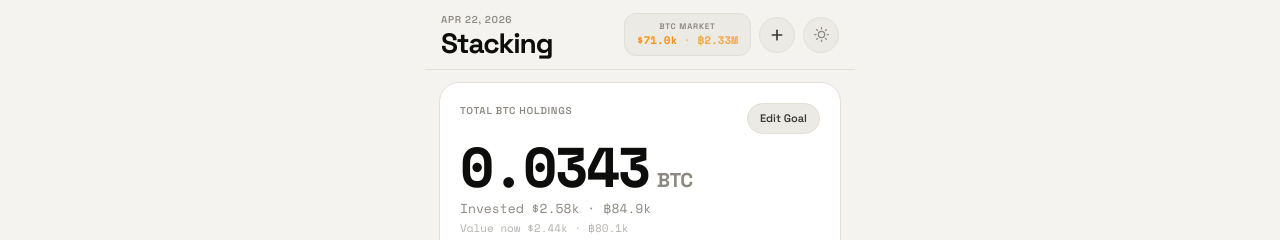
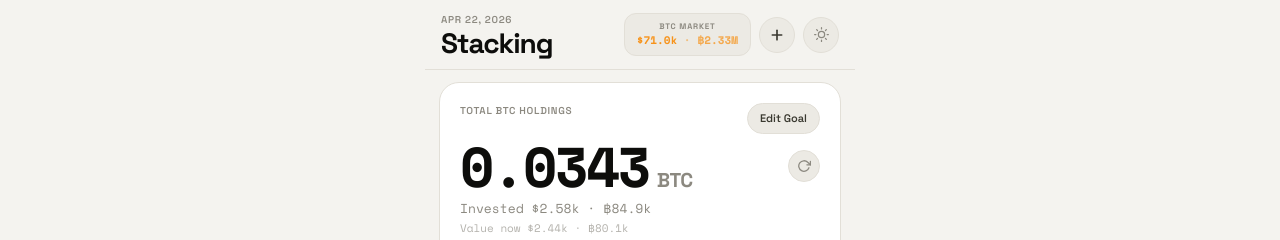
Before and after one commit to BTCtrapsignal/Stacking-BTC, a React (Vite) app: page / in a window 1280 px wide. Shown: the top 240 px of the page. Built offline with nearby package versions, Linux system fonts and the light colour scheme.

Commit message:
Add files via upload

```diff
--- a/src/App.jsx
+++ b/src/App.jsx
@@ -93,7 +93,7 @@ export default function App() {
 
       {/* ── Page content ── */}
       <PageContainer>
-        {tab === 'home'     && <HomePage     state={state} onEditGoal={openGoal} />}
+        {tab === 'home'     && <HomePage     state={state} onEditGoal={openGoal} onRefresh={refreshPrice} />}
         {tab === 'dca'      && <DcaPage      state={state} onEditPlan={openPlan} />}
         {tab === 'futures'  && <FuturesPage  state={state} />}
         {tab === 'triggers' && <TriggersPage state={state} />}
@@ -111,7 +111,7 @@ export default function App() {
       <BottomNav active={tab} onChange={setTab} />
 
       {/* ── Sheets ── */}
-      <AddEntrySheet open={addOpen} onClose={() => setAddOpen(false)} onSave={handleSave} />
+      <AddEntrySheet open={addOpen} onClose={() => setAddOpen(false)} onSave={handleSave} settings={state.settings} />
 
       <Sheet open={goalOpen} title="Edit Goal" onClose={() => setGoalOpen(false)}>
         <form onSubmit={saveGoal} className="flex flex-col gap-3">
```
